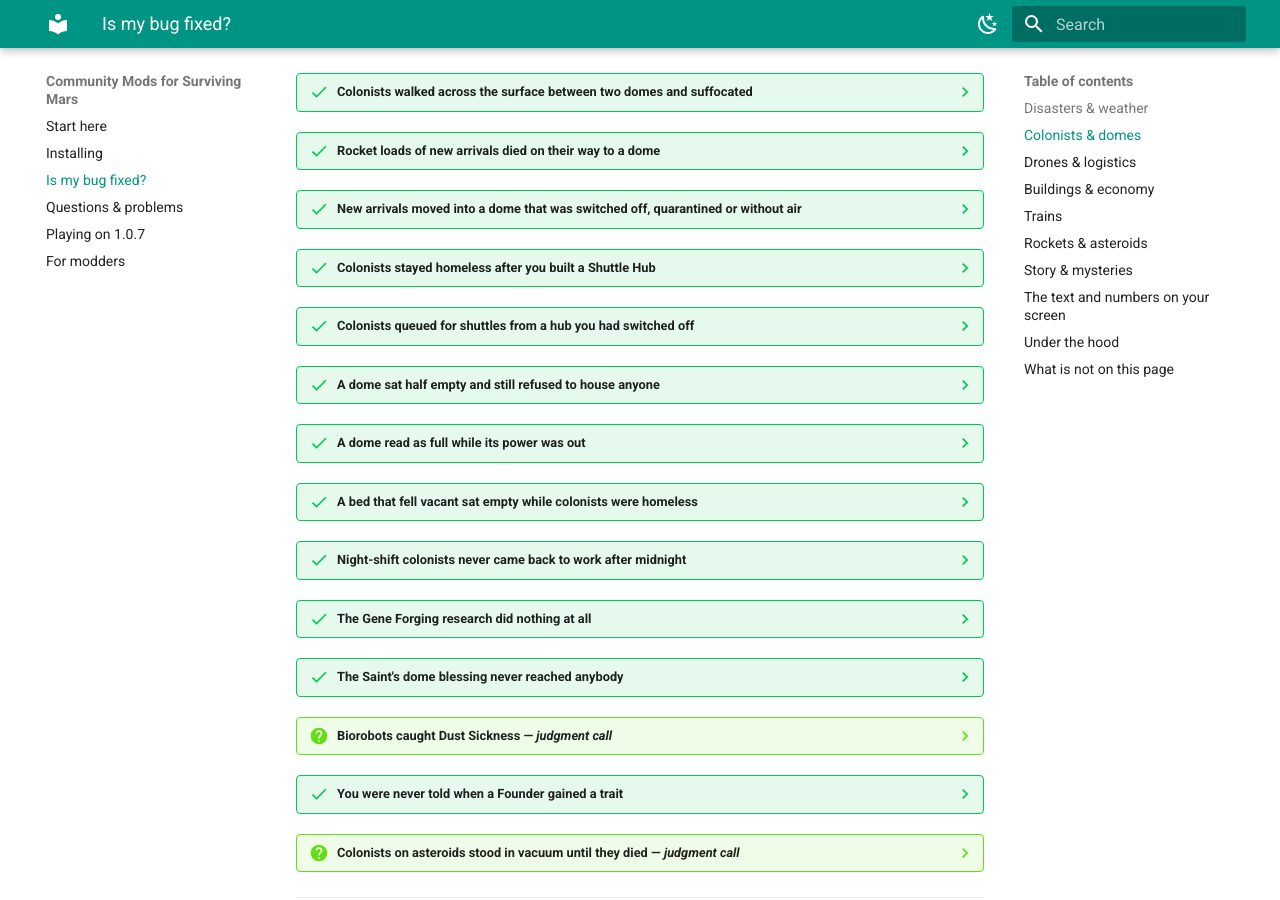
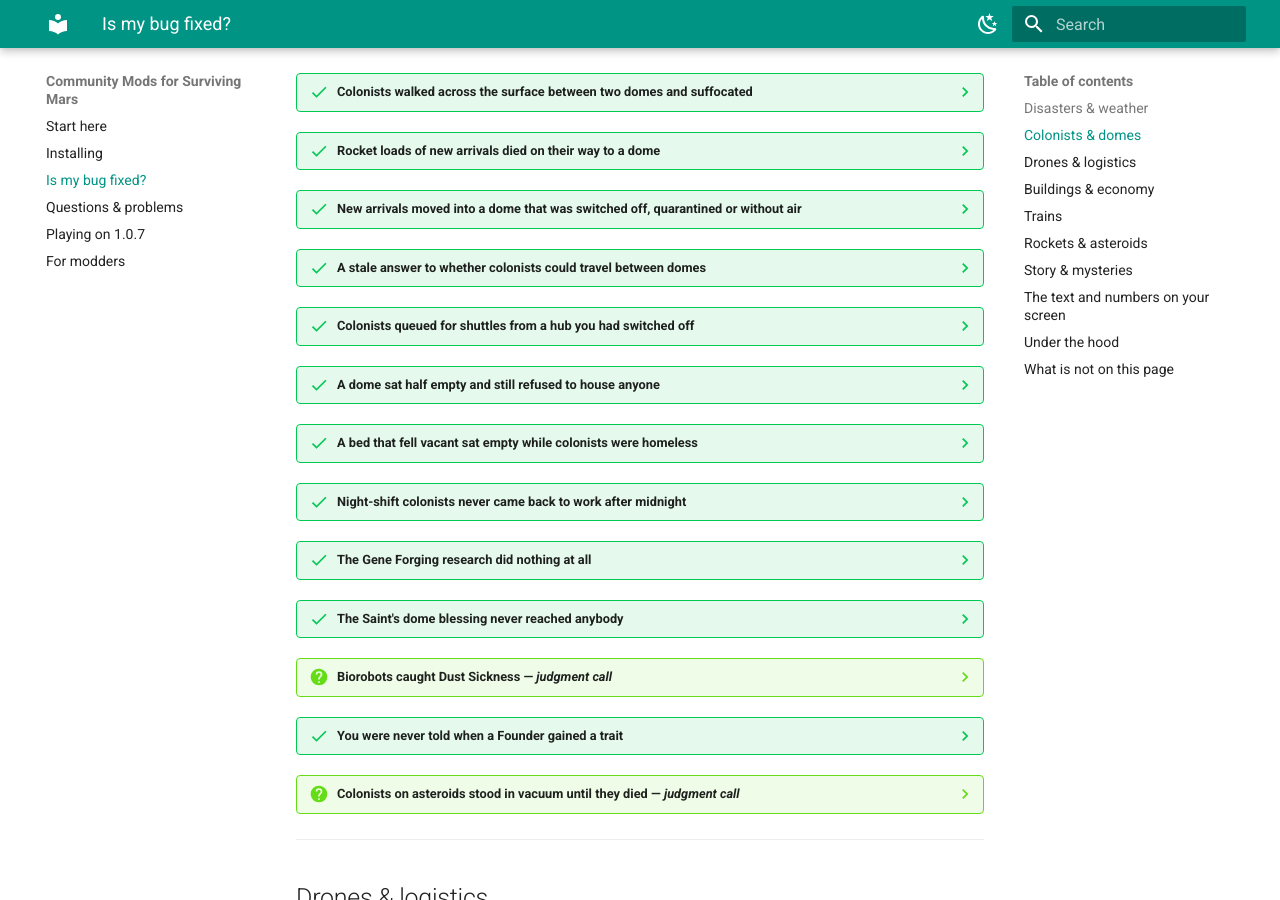
Before and after one commit to catt144/SMR-CommunityMods, an MkDocs documentation site: the page built from content/fix-list.md, in a window 1280 px wide and 900 px high, scrolled down 855 px. Built offline with MkDocs 1.6.1 and Material for MkDocs 9.7.7, drawn with Linux system fonts in a browser that asks for light colours; part of the change alters nothing that is shown.

Commit message:
fix-list: retire the F60 entry, narrow the F51 and F58 claims (count 50 -> 49)
Three rows corrected against game 1.1.0.403908, from the migration audit and its
Fable cross-check (SMR-CommunityFixPack ck152 e).

F60 "A dome read as full while its power was out" -- ENTRY REMOVED. The module
(Fix_DomeFreeSpaceMismatch) was retired by owner ruling and deleted from the pack.
Its body was also false on 1.1.0 independently of that: it claimed births and new
arrivals now agree with the housing tally, but on this version every admission
gate iterates residences directly (Community:HasFreeLivingSpaceFor) and never
reads the figure the fix corrected.

F51 -- narrowed. The cache defect is real and repaired, but "building a hub is
noticed, and the colonists move" overclaimed: migration now selects destinations
through a reachability graph that consults availability directly, so the repair
is to a stale value, not a cure for colonists refusing to move. Heading reworded
to match what is actually claimed.

F58 -- narrowed. "had no expiry at all" was true of game 1.0.7 and is not true
now; 1.1.0 expires ordinary shuttle waits itself. The fix is still needed for the
cases that timeout skips -- a committed ride that never completes, and colonists
who walk -- and the row now says so.

Entry count 50 -> 49, matching the store card's "Forty-nine repairs"
(SMR-CommunityFixPack 0392162). Recounted with grep -c '^??? ': 46 success + 3
question.

Co-Authored-By: Claude Opus 5 (1M context) <noreply@anthropic.com>

```diff
--- a/content/fix-list.md
+++ b/content/fix-list.md
@@ -79,15 +79,17 @@ saw, what was wrong underneath, and what happens now.
     for a home. If no such dome can be reached, the game decides as it always
     did.
 
-??? success "Colonists stayed homeless after you built a Shuttle Hub"
-    **What you saw:** homeless colonists — or colonists stuck in the wrong dome —
-    who stayed put even after you built the Shuttle Hub that would have carried
-    them.
+??? success "A stale answer to whether colonists could travel between domes"
+    **What you saw:** the game's own answer to whether colonists could travel
+    between two domes could be out of date after you built or removed a Shuttle
+    Hub.
 
-    **What was wrong:** the answer to "can anyone get from here to there" was
-    cached, and nothing ever told the cache that shuttles now existed.
+    **What was wrong:** that answer was cached, and nothing ever told the cache
+    that shuttle availability had changed.
 
-    **After the fix:** building a hub is noticed, and the colonists move.
+    **After the fix:** the cache notices the change. On the current version of
+    the game, migration picks its destination by a different route, so this is a
+    repair to a stale value rather than a cure for colonists refusing to move.
 
 ??? success "Colonists queued for shuttles from a hub you had switched off"
     **What you saw:** colonists waiting for a ride that was never coming, from a
@@ -104,22 +106,14 @@ saw, what was wrong underneath, and what happens now.
     **What you saw:** free beds in a dome, homeless colonists outside it, and
     nothing happening.
 
-    **What was wrong:** housing reserved for a colonist who never arrived was
-    never released. Those reservations are invisible in the interface and had no
-    expiry at all.
+    **What was wrong:** housing reserved for a colonist who never arrived could
+    be held indefinitely, and those reservations are invisible in the interface.
 
-    **After the fix:** a reservation that is going nowhere is released again.
-
-??? success "A dome read as full while its power was out"
-    **What you saw:** births and new arrivals refused by a dome that plainly had
-    room, usually during a power or oxygen dip.
-
-    **What was wrong:** the "free living space" figure that births and
-    immigration are gated on counted only residences that were running at that
-    instant, while the code that actually moves colonists in counted every
-    residence you had switched on. The two disagreed.
-
-    **After the fix:** they agree.
+    **After the fix:** a reservation whose journey can no longer complete is
+    released again. The current version of the game expires ordinary waits for a
+    shuttle by itself; what this still covers is the cases its own timeout skips
+    — a ride that is committed and never completes, and colonists who set off on
+    foot instead.
 
 ??? success "A bed that fell vacant sat empty while colonists were homeless"
     **What you saw:** a colonist dying, retiring or moving out, and their home
```
